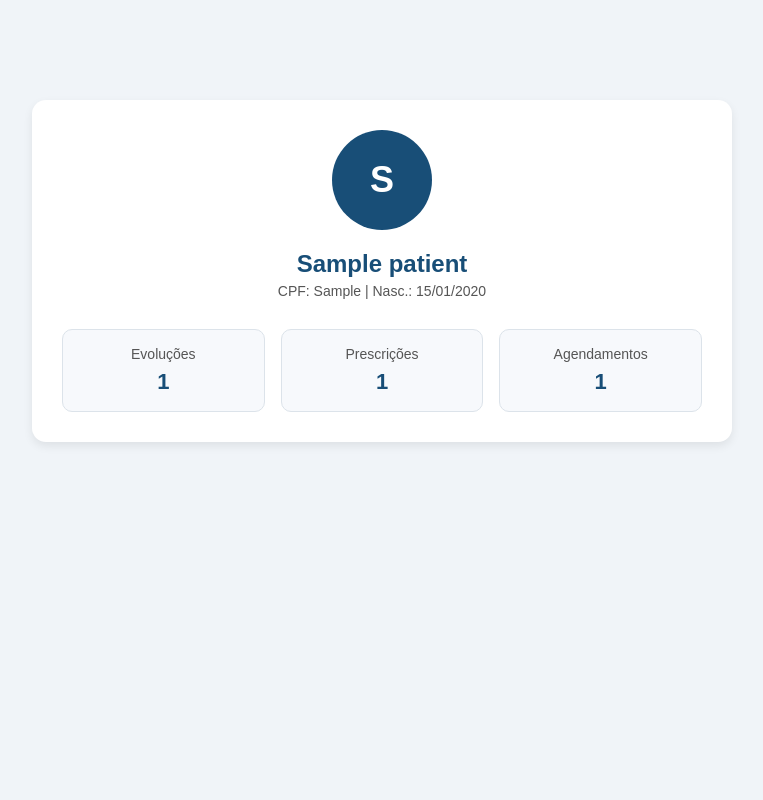
After one commit to vbmedgroup/vbmed, a Django app: page /app/pacientes/1/ in a window 1280 px wide. The commit adds this page. Shown: the whole page, without its empty margins (328-1091 px from the left). Run offline with Django 5.2, Linux system fonts and the light colour scheme; tables that the repository leaves empty hold one stand-in row (values such as "Sample post").

Commit message:
atualização versão 2.0

```diff
--- a/pep/models.py
+++ b/pep/models.py
@@ -50,9 +50,10 @@ class Doctor(models.Model):
     crm = models.CharField(max_length=20, blank=True, null=True)
     specialty = models.CharField(max_length=100, blank=True, null=True)
 
-    # Adições:
+    # Demo usage tracking
     is_demo = models.BooleanField(default=False)
     created_at = models.DateTimeField(default=timezone.now)
+    last_demo_activity = models.DateTimeField(null=True, blank=True)
 
     def __str__(self):
         return self.user.get_full_name() or self.user.username
@@ -104,3 +105,14 @@ class News(models.Model):
 
     def __str__(self):
         return self.title
+
+
+class Prescription(models.Model):
+    patient = models.ForeignKey(Patient, on_delete=models.CASCADE)
+    doctor = models.ForeignKey(Doctor, on_delete=models.CASCADE)
+    appointment = models.ForeignKey(Appointment, on_delete=models.SET_NULL, null=True, blank=True)
+    created_at = models.DateTimeField(auto_now_add=True)
+    content = models.TextField("Conteúdo da prescrição")
+
+    def __str__(self):
+        return f"Prescrição de {self.doctor} para {self.patient} em {self.created_at.strftime('%d/%m/%Y')}"
--- a/pep/templates/pep/base.html
+++ b/pep/templates/pep/base.html
@@ -71,9 +71,11 @@
         background-color: #123a5c;
       }
 
-      main {
-        margin-left: 240px;
-        padding: 30px 30px 30px 0px;
+        main {
+        margin-left: 140px;
+        padding: 30px 30px 30px 30px; /* 👈 isso equilibra visualmente */
+        max-width: 100%;
+        box-sizing: border-box;
       }
     }
 
--- /dev/null
+++ b/pep/templates/pep/patient_profile.html
@@ -0,0 +1,37 @@
+{% extends 'pep/base.html' %}
+{% load static %}
+
+{% block title %}Perfil - {{ patient.name }}{% endblock %}
+
+{% block extra_head %}
+  <link rel="stylesheet" href="{% static 'pep/css/patient.css' %}">
+{% endblock %}
+
+{% block content %}
+<div class="profile-wrapper">
+  <div class="profile-card">
+    <div class="avatar-circle">
+      <span class="initials">{{ patient.name|slice:":1"|upper }}</span>
+    </div>
+    <h2 class="patient-name">{{ patient.name }}</h2>
+    <p class="patient-info">
+      CPF: {{ patient.cpf }}{% if patient.birth_date %} | Nasc.: {{ patient.birth_date|date:"d/m/Y" }}{% endif %}
+    </p>
+
+    <div class="summary-box">
+      <a href="{% url 'pep:note_list' patient.id %}" class="summary-item">
+        <span class="label">Evoluções</span>
+        <span class="value">{{ evolutions.count }}</span>
+      </a>
+      <a href="{% url 'pep:prescription_list' patient.id %}" class="summary-item">
+        <span class="label">Prescrições</span>
+        <span class="value">{{ prescriptions.count }}</span>
+      </a>
+      <a href="{% url 'pep:patient_appointment_list' patient.id %}" class="summary-item">
+        <span class="label">Agendamentos</span>
+        <span class="value">{{ appointments.count }}</span>
+      </a>
+    </div>
+  </div>
+</div>
+{% endblock %}
--- a/pep/urls.py
+++ b/pep/urls.py
@@ -19,6 +19,10 @@ urlpatterns = [
     path('preencher/<int:patient_id>/<str:section>/', views.fill_section, name='fill_section'),
     path('pacientes/<int:patient_id>/agendar/', views.schedule_appointment, name='schedule_appointment'),
     path('agendamentos/', views.appointment_list, name='appointment_list'),
+    path('pacientes/<int:patient_id>/agendamentos/', views.patient_appointment_list, name='patient_appointment_list'),
+    path('pacientes/<int:patient_id>/prescrever/', views.create_prescription, name='create_prescription'),
+    path('pacientes/<int:patient_id>/prescricoes/', views.prescription_list, name='prescription_list'),
+    path('pacientes/<int:pk>/', views.patient_profile, name='patient_profile'),
 ]
 
 urlpatterns += static(settings.STATIC_URL, document_root=settings.STATIC_ROOT)
--- a/pep/views.py
+++ b/pep/views.py
@@ -2,9 +2,9 @@ from django.shortcuts import render, redirect, get_object_or_404
 from django.contrib.auth.decorators import login_required
 from django.utils.timezone import localtime, now, make_aware
 from collections import defaultdict
-from pep.forms import AppointmentForm, PatientForm
+from pep.forms import AppointmentForm, PatientForm, PrescriptionForm
 from pep.utils.general import post_login_redirect
-from .models import Appointment, Doctor, News, Patient, Note
+from .models import Appointment, Doctor, News, Patient, Note, Prescription
 from django.contrib.auth import authenticate, login, logout
 from django.contrib.auth.forms import AuthenticationForm
 from datetime import datetime
@@ -36,25 +36,44 @@ def user_login(request):
 
 
 def test_drive_view(request):
-    # Geração de dados fictícios
+    agora = timezone.now()
+    tempo_limite = agora - timedelta(minutes=30)
+
+    # Tenta encontrar um médico demo criado nos últimos 30 minutos
+    doctor = Doctor.objects.filter(is_demo=True, created_at__gte=tempo_limite).first()
+
+    if doctor:
+        # Já existe demo válido → login automático
+        login(request, doctor.user)
+        return post_login_redirect(request)
+
+    # Caso não exista, limpa os dados antigos (se ainda restarem)
+    Doctor.objects.filter(is_demo=True).delete()
+    Patient.objects.filter(is_demo=True).delete()
+
+    # Geração de novo médico e paciente demo
     username = f"demo_{get_random_string(8)}"
     password = get_random_string(12)
     email = f"{username}@teste.com"
 
-    # Criação do usuário
-    user = User.objects.create_user(username=username, email=email, password=password, first_name="Demo", last_name="User")
+    user = User.objects.create_user(
+        username=username,
+        email=email,
+        password=password,
+        first_name="Demo",
+        last_name="User"
+    )
 
-    # Criação do médico com flag de demo
     doctor = Doctor.objects.create(
         user=user,
         crm="0000-DEMO",
         specialty="Clínico Geral",
         is_demo=True,
-        created_at=timezone.now()
+        created_at=agora
     )
 
-    # Criação de 100 pacientes fictícios
-    for i in range(100):
+    # Criação de 10 pacientes fictícios
+    for i in range(10):
         name = f"Paciente {i+1}"
         cpf = f"{random.randint(10000000000, 99999999999)}"
         birth_date = date.today() - timedelta(days=random.randint(20*365, 80*365))
@@ -63,14 +82,10 @@ def test_drive_view(request):
             name=name,
             cpf=cpf,
             birth_date=birth_date,
-            is_demo=True  # só se você criou esse campo no model Patient
+            is_demo=True
         )
 
-    # Login automático
     login(request, user)
-
-    # Redireciona para lógica pós-login
-    from pep.utils.general import post_login_redirect
     return post_login_redirect(request)
 
 
@@ -99,6 +114,23 @@ def home(request):
         'recent_patients': recent_patients,
         'news_list': news_list,
     })
+
+
+def patient_profile(request, pk):
+    patient = get_object_or_404(Patient, pk=pk)
+
+    # Coletando os dados reais do paciente
+    evolutions = Note.objects.filter(patient=patient)
+    prescriptions = Prescription.objects.filter(patient=patient)
+    appointments = Appointment.objects.filter(patient=patient)
+
+    context = {
+        'patient': patient,
+        'evolutions': evolutions,
+        'prescriptions': prescriptions,
+        'appointments': appointments,
+    }
+    return render(request, 'pep/patient_profile.html', context)
 
 
 @login_required
@@ -253,7 +285,6 @@ def get_available_times(date, professional):
 
     return times
 
-
 @login_required
 def schedule_appointment(request, patient_id):
     patient = get_object_or_404(Patient, pk=patient_id)
@@ -341,6 +372,7 @@ def schedule_appointment(request, patient_id):
     }
     return render(request, 'pep/schedule_appointment.html', context)
 
+
 @login_required
 def appointment_list(request):
     user = request.user
@@ -370,6 +402,49 @@ def appointment_list(request):
         'selected_professional_id': professional_id
     })
 
+def patient_appointment_list(request, patient_id):
+    patient = get_object_or_404(Patient, pk=patient_id)
+    appointments = Appointment.objects.filter(patient=patient).order_by('-date', '-time')
+
+    return render(request, 'pep/patient_appointment_list.html', {
+        'patient': patient,
+        'appointments': appointments,
+    })
+
+
+@login_required
+def create_prescription(request, patient_id):
+    patient = get_object_or_404(Patient, pk=patient_id)
+    doctor = get_object_or_404(Doctor, user=request.user)
+
+    if request.method == 'POST':
+        form = PrescriptionForm(request.POST)
+        if form.is_valid():
+            prescription = form.save(commit=False)
+            prescription.patient = patient
+            prescription.doctor = doctor
+            prescription.save()
+            messages.success(request, "✅ Prescrição registrada com sucesso.")
+            return redirect('pep:patient_detail', patient_id=patient.id)
+        else:
+            messages.error(request, "❌ Corrija os erros no formulário.")
+    else:
+        form = PrescriptionForm()
+
+    return render(request, 'pep/create_prescription.html', {
+        'form': form,
+        'patient': patient,
+    })
+
+def prescription_list(request, patient_id):
+    patient = get_object_or_404(Patient, pk=patient_id)
+    prescriptions = Prescription.objects.filter(patient=patient).order_by('-created_at')
+
+    return render(request, 'pep/prescription_list.html', {
+        'patient': patient,
+        'prescriptions': prescriptions
+    })
+
 
 @login_required
 def dashboard(request):
--- /dev/null
+++ b/static/pep/css/patient.css
@@ -0,0 +1,109 @@
+.profile-wrapper {
+  display: flex;
+  justify-content: center;
+  padding: 30px 15px;
+}
+
+.profile-card {
+  background: #fff;
+  padding: 30px;
+  border-radius: 14px;
+  box-shadow: 0 4px 10px rgba(0, 0, 0, 0.08);
+  margin: 40px auto;
+  max-width: 700px;
+  width: 100%;
+  text-align: center;
+}
+
+.avatar-circle {
+  width: 100px;
+  height: 100px;
+  background-color: #184E77;
+  color: #fff;
+  border-radius: 50%;
+  font-size: 36px;
+  font-weight: bold;
+  display: flex;
+  align-items: center;
+  justify-content: center;
+  margin: 0 auto 20px auto;
+}
+
+.patient-name {
+  font-size: 24px;
+  margin-bottom: 5px;
+  color: #184E77;
+}
+
+.patient-info {
+  font-size: 14px;
+  color: #555;
+  margin-bottom: 25px;
+}
+
+.summary-box {
+  display: flex;
+  justify-content: space-between;
+  gap: 16px;
+  flex-wrap: wrap;
+  margin-top: 30px;
+}
+
+.summary-item {
+  flex: 1;
+  background: #f7f9fc;
+  border: 1px solid #dce3ea;
+  border-radius: 10px;
+  padding: 16px;
+  text-align: center;
+  text-decoration: none;
+  transition: transform 0.2s ease-in-out, box-shadow 0.2s;
+}
+
+.summary-item:hover {
+  transform: translateY(-3px);
+  box-shadow: 0 2px 10px rgba(0, 0, 0, 0.08);
+}
+
+.summary-item .label {
+  font-size: 14px;
+  color: #555;
+  display: block;
+  margin-bottom: 6px;
+  word-break: break-word;
+  line-height: 1.2;
+  white-space: normal;
+}
+
+.summary-item .value {
+  font-size: 22px;
+  font-weight: bold;
+  color: #184E77;
+}
+
+@media (max-width: 768px) {
+  .profile-card {
+    padding: 15px;
+    margin: 20px 10px;
+    max-width: 100%;
+  }
+
+  .summary-box {
+    flex-wrap: nowrap;
+    gap: 8px;
+  }
+
+  .summary-item {
+    flex: 1;
+    min-width: 0;
+    padding: 12px;
+  }
+
+  .summary-item .label {
+    font-size: 10px;
+  }
+
+  .summary-item .value {
+    font-size: 20px;
+  }
+}
--- a/vbmed/middleware.py
+++ b/vbmed/middleware.py
@@ -1,12 +1,12 @@
 from django.shortcuts import redirect
 from django.utils.timezone import now
 from datetime import timedelta
-from django.contrib.auth import login
 from django.contrib.auth import logout
+from django.urls import reverse
+from django.utils.deprecation import MiddlewareMixin
+
 from pep.models import Doctor
 from pep.utils.demo import clear_demo_data
-from django.urls import reverse
-from django.utils.deprecation import MiddlewareMixin
 
 # --- Middleware 1: Redireciona usuários não autenticados ---
 PROTECTED_PATHS = ['/pep/']
@@ -28,7 +28,7 @@ class TesteFinalizadoRedirectMiddleware:
 
         return self.get_response(request)
 
-# --- Middleware 2: Limpa e recria dados demo após 30 min do login ---
+# --- Middleware 2: Limpa e redireciona após 30 minutos ---
 class DemoAutoResetMiddleware(MiddlewareMixin):
     def process_request(self, request):
         path = request.path
@@ -41,10 +41,11 @@ class DemoAutoResetMiddleware(MiddlewareMixin):
             return None
 
         doctor = getattr(user, 'doctor', None)
+
         if doctor and doctor.is_demo:
             if doctor.created_at and (now() - doctor.created_at) > timedelta(minutes=30):
                 clear_demo_data(doctor)
                 logout(request)
-                return redirect(reverse('teste_finalizado'))  # Usar nome da URL
+                return redirect(reverse('teste_finalizado'))
 
         return None
```
Also changed, not shown: pep/demo_seeder.py (+5 -27 lines), pep/forms.py (+36 -6 lines), pep/templates/pep/prescription_list.html (added, +21 -0 lines), pep/utils/demo.py (+12 -4 lines), static/pep/css/prescription.css (added, +71 -0 lines), website/templates/teste_finalizado.html (+7 -4 lines).
